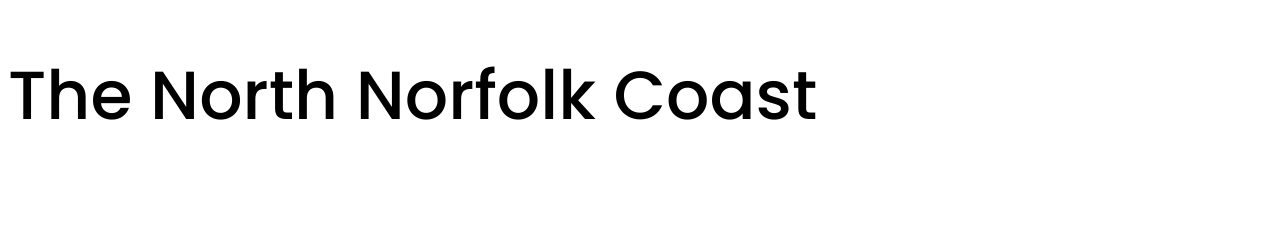
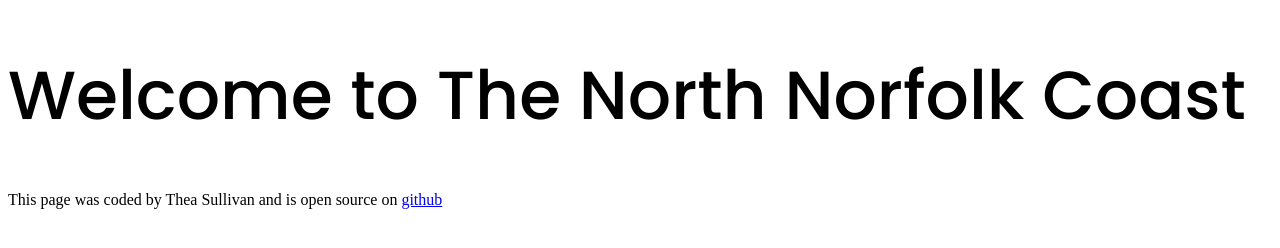
Before and after one commit to TheacSully/travel-project, a plain HTML site: page index.html in a window 1280 px wide. Drawn offline with Linux system fonts and the light colour scheme.

Commit message:
added footer & a couple of potential hero images

```diff
--- a/index.html
+++ b/index.html
@@ -16,6 +16,11 @@
     <title>The North Norfolk Coast</title>
   </head>
   <body>
-    <h1>The North Norfolk Coast</h1>
+    <h1>Welcome to The North Norfolk Coast</h1>
+
+    <footer>
+      This page was coded by Thea Sullivan and is open source on
+      <a href="https://github.com/TheacSully/travel-project">github</a>
+    </footer>
   </body>
 </html>
```
Also changed, not shown: 2 other files.
